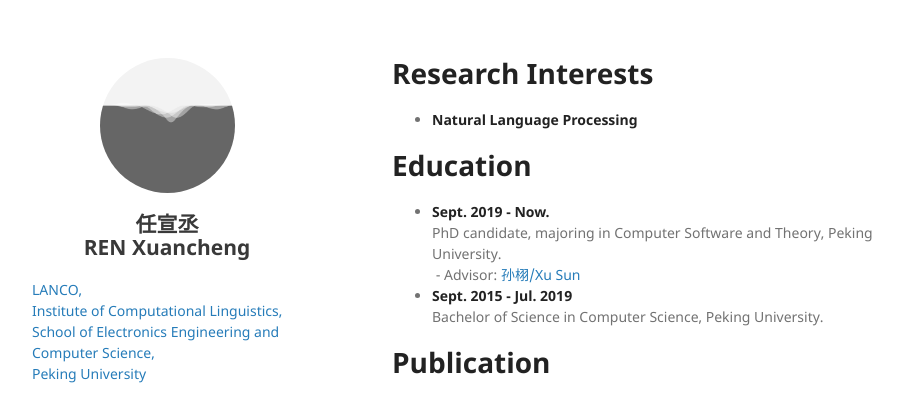
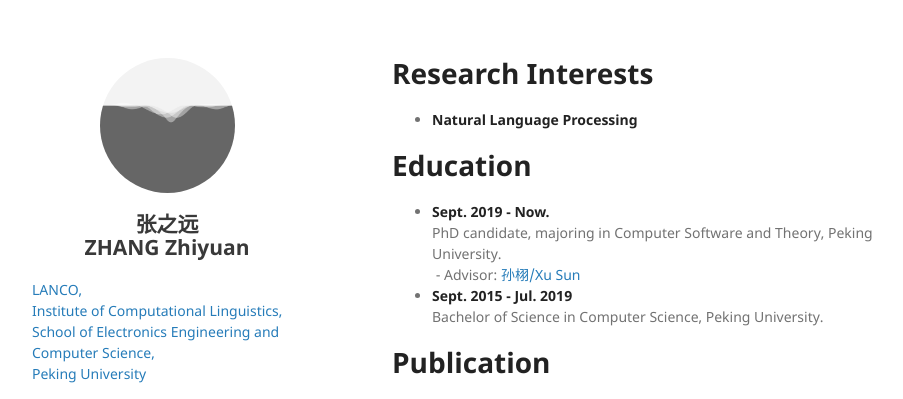
Before and after one commit to pkuzzy/pkuzzy.github.io, a Jekyll site: the page built from index.md, in a window 1280 px wide. Shown: the top 399 px of the page, without its empty margins (178-1081 px from the left). Built offline with Jekyll 4.4.1, drawn with Linux system fonts in a browser that asks for light colours; nearby versions of some CDN libraries; our own code applies the rules of GitHub Pages for plain Markdown files.

Commit message:
Update _config.yml

```diff
--- a/_config.yml
+++ b/_config.yml
@@ -1,10 +1,10 @@
-title: renxc's page
-description: renxc's page
-name_pinyin: REN Xuancheng
-name_chinese: 任宣丞
+title: pkuzzy's page
+description: pkuzzy's page
+name_pinyin: ZHANG Zhiyuan
+name_chinese: 张之远
 theme: jekyll-theme-minimal
-email: renxc@pku.edu.cn
-email_full: mailto:renxc@pku.edu.cn
+email: zzy1210@pku.edu.cn
+email_full: mailto:zzy1210@pku.edu.cn
 aff1: Institute of Computational Linguistics,
 aff1url: http://icl.pku.edu.cn/
 aff2: School of Electronics Engineering and Computer Science,
```
